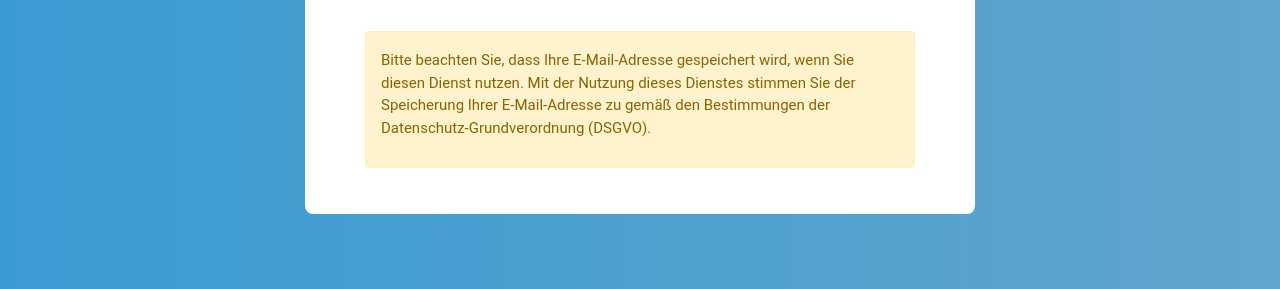
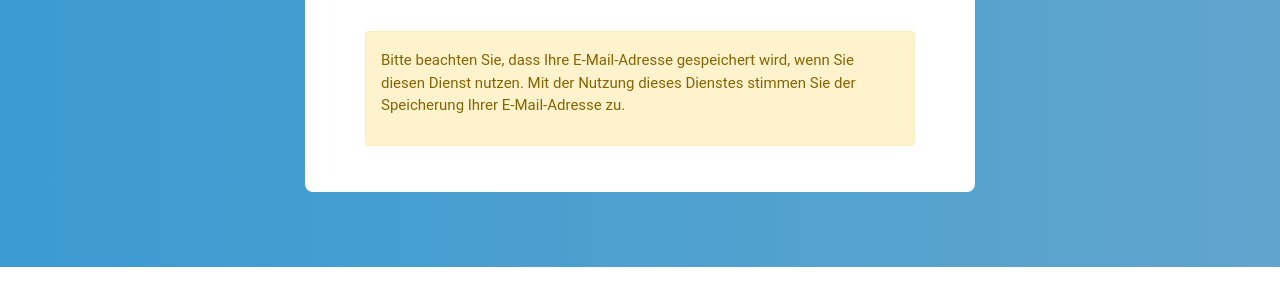
Before and after one commit to RWTH-DBIS/Ampelgrader, a Django app: template grader/templates/grader/request.html in a window 1280 px wide. Shown: the part 834-1123 px from the top of the page. After the commit the page ends 1101 px from the top, so only its background shows below. Run offline with Django 5.2, Linux system fonts and the light colour scheme; the template is opened without the code that fills it: values that come from a table or form of the project are taken from there, others are empty; some libraries are stand-ins or nearby versions.

Commit message:
minor change in disclaimer

```diff
--- a/grader/templates/grader/request.html
+++ b/grader/templates/grader/request.html
@@ -29,7 +29,7 @@
                 </form>
                 <div class="alert alert-warning" role="alert">
                     <p>Bitte beachten Sie, dass Ihre E-Mail-Adresse gespeichert wird, wenn Sie diesen Dienst nutzen.
-                        Mit der Nutzung dieses Dienstes stimmen Sie der Speicherung Ihrer E-Mail-Adresse zu gemäß den Bestimmungen der Datenschutz-Grundverordnung (DSGVO).
+                       Mit der Nutzung dieses Dienstes stimmen Sie der Speicherung Ihrer E-Mail-Adresse zu.
                     </p>
                 </div>
             </div>
```
